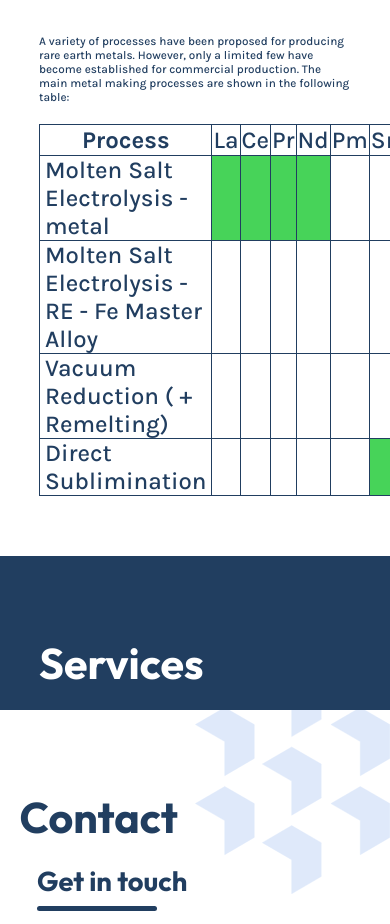
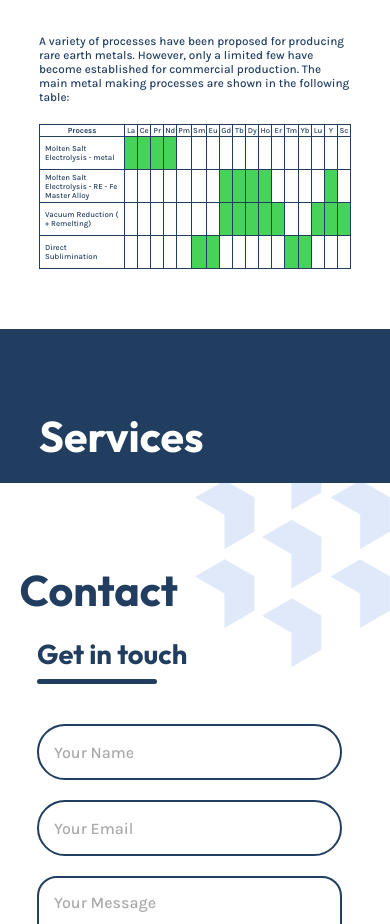
Before and after one commit to david14higgins/Lanthanideas.com, a React (Vite) app: page / in a window 390 px wide. Shown: the part 5920-6844 px from the top of the page. Built offline with nearby package versions, Linux system fonts and the light colour scheme.

Commit message:
table is responsive

```diff
--- a/src/components/RareEarthsPage/Table.css
+++ b/src/components/RareEarthsPage/Table.css
@@ -33,8 +33,71 @@ td {
 .process-name {
     font-family: "Karla", sans-serif;
     font-weight: 500;
-    font-size: 24px;
+    font-size: 18px;
     color: var(--primary-blue);
     width: fit-content;
     padding: 0 5px;
 }
+
+/* ----- Responsive Settings ------ */
+
+/* Extra small devices (portrait phones, less than 576px) */
+@media (max-width: 767.98px) {
+    th, .process-header {
+        font-size: 2vw;
+    }
+
+    .process-name {
+        font-size: 2vw;
+    }
+
+    td {
+        width: 10px;
+        height: 30px;
+    }
+}
+
+/* Medium devices (tablets, 768px and up) */
+@media (min-width: 768px) and (max-width: 991.98px) {
+    th, .process-header {
+        font-size: 14px;
+    }
+
+    .process-name {
+        font-size: 11px;
+    }
+
+    td {
+        width: 18px;
+    }
+}
+
+/* Large devices (desktops, 992px and up) */
+@media (min-width: 992px) and (max-width: 1199.98px) {
+    th, .process-header {
+        font-size: 16px;
+    }
+
+    .process-name {
+        font-size: 16px;
+    }
+
+    td {
+        width: 22px;
+    }
+}
+
+/* Extra large devices (large desktops, 1200px and up) */
+@media (min-width: 1200px) and (max-width: 1399.98px) {
+    th, .process-header {
+        font-size: 20px;
+    }
+
+    .process-name {
+        font-size: 18px;
+    }
+
+    td {
+        width: 25px;
+    }
+}
--- a/src/components/RareEarthsPage/Table.jsx
+++ b/src/components/RareEarthsPage/Table.jsx
@@ -4,6 +4,7 @@ import './Table.css'
 const Table = () => {
   return (
     <table>
+        <thead>
             <tr>
                 <th className="process-header">Process</th>
                 <th>La</th>
@@ -24,6 +25,8 @@ const Table = () => {
                 <th>Y</th>
                 <th>Sc</th>
             </tr>
+        </thead>
+        <tbody>
             <tr>
                 <td className="process-name">Molten Salt Electrolysis - metal</td><td className="green-cell"></td>
                 <td className="green-cell"></td><td className="green-cell"></td><td className="green-cell"></td><td></td>
@@ -52,6 +55,7 @@ const Table = () => {
                 <td></td><td></td><td></td><td className="green-cell"></td>
                 <td className="green-cell"></td><td></td><td></td><td></td>
             </tr>
+        </tbody>
     </table>
   )
 }
```
Lines whose indentation alone changed are shown as unchanged.
